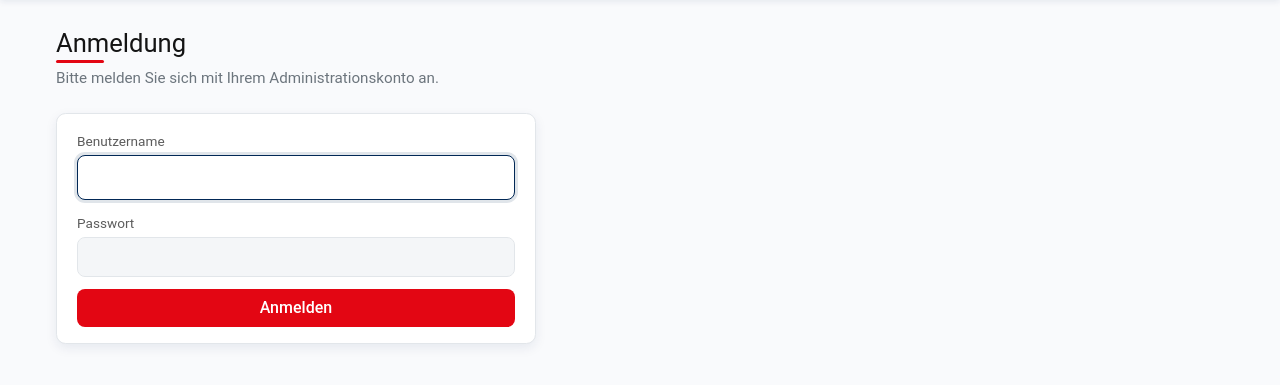
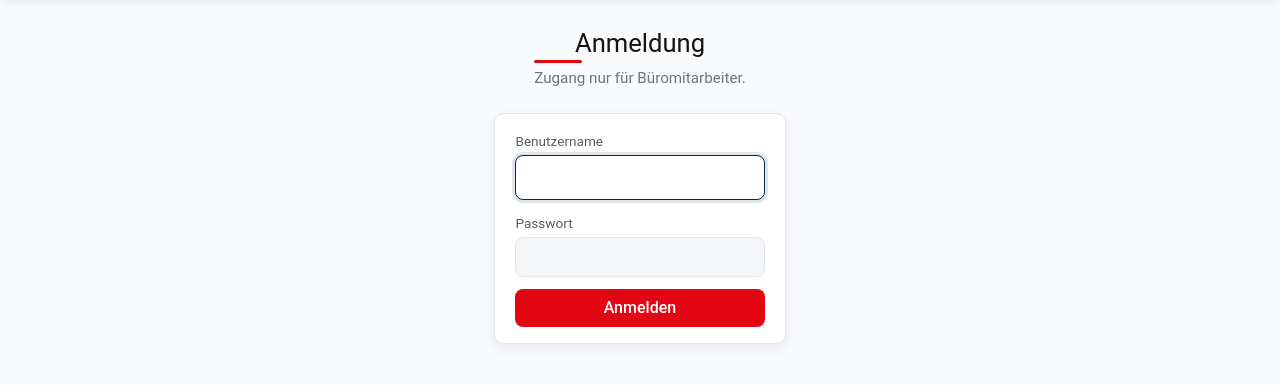
Before and after one commit to thom7e/inventur, a Flask app: page /login in a window 1280 px wide. Shown: the part 133-518 px from the top of the page. Run offline with Flask 3, Linux system fonts and the light colour scheme; data that the repository does not hold is empty; some libraries are stand-ins or nearby versions.

Commit message:
Zugriff nur für Büromitarbeiter und Verwaltungsgruppen, Login zentriert
Co-Authored-By: Claude Sonnet 5.5 <noreply@anthropic.com>

```diff
--- a/app.py
+++ b/app.py
@@ -589,6 +589,7 @@ NC_CLIENT_SECRET = os.getenv("NEXTCLOUD_CLIENT_SECRET", "")
 NC_REDIRECT_URI = os.getenv("OAUTH_REDIRECT_URI", "")
 NC_VERIFY_TLS = os.getenv("NC_VERIFY_TLS", "1") != "0"
 MANAGER_GROUPS = {x.strip().casefold() for x in os.getenv("MANAGER_GROUPS", "").split(",") if x.strip()}
+ACCESS_GROUPS = MANAGER_GROUPS | {x.strip().casefold() for x in os.getenv("ACCESS_GROUPS", "büromitarbeiter").split(",") if x.strip()}
 URLAUBSPLANER_API = os.getenv("URLAUBSPLANER_API", "").rstrip("/")
 INVENTUR_API_TOKEN = os.getenv("INVENTUR_API_TOKEN", "")
 NC_ENABLED = bool(NC_BASE_URL and NC_CLIENT_ID and NC_CLIENT_SECRET)
@@ -674,6 +675,9 @@ def oauth_callback():
     if not uid:
         return Response('Nextcloud lieferte keine Benutzer-ID.', status=502)
     groups = [str(g) for g in (data.get('groups') or [])]
+    if not any(g.casefold() in ACCESS_GROUPS for g in groups):
+        audit_log('nc_login_denied', uid)
+        return Response('Kein Zugriff: nur für Büromitarbeiter.', status=403)
     is_manager = any(g.casefold() in MANAGER_GROUPS for g in groups)
     session.clear()
     session['nc_user'] = uid
--- a/templates/login.html
+++ b/templates/login.html
@@ -2,21 +2,21 @@
 {% block title %}Login{% endblock %}
 
 {% block page_header %}
-<div class="main-header">
+<div class="main-header" style="justify-content:center;text-align:center;">
     <div>
         <h1 class="main-title">Anmeldung</h1>
-        <p class="text-muted mb-0">Bitte melden Sie sich mit Ihrem Administrationskonto an.</p>
+        <p class="text-muted mb-0">Zugang nur für Büromitarbeiter.</p>
     </div>
 </div>
 {% endblock %}
 
 {% block content %}
 {% if nc_enabled %}
-<section class="section-card" style="max-width: 480px;">
+<section class="section-card" style="max-width: 480px; margin-left:auto; margin-right:auto;">
     <a class="btn btn-custom btn-lg btn-block" href="{{ url_for('oauth_start') }}">Mit Nextcloud anmelden</a>
 </section>
 {% endif %}
-<section class="section-card" style="max-width: 480px;">
+<section class="section-card" style="max-width: 480px; margin-left:auto; margin-right:auto;">
     {% if nc_enabled %}<h2 class="h6 text-muted">Notfall-Login (lokaler Admin)</h2>{% endif %}
     <form method="post" action="{{ url_for('login') }}">
         <div class="form-group">
```
